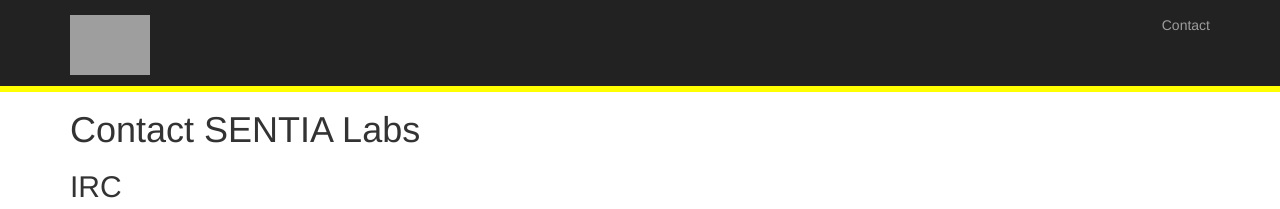
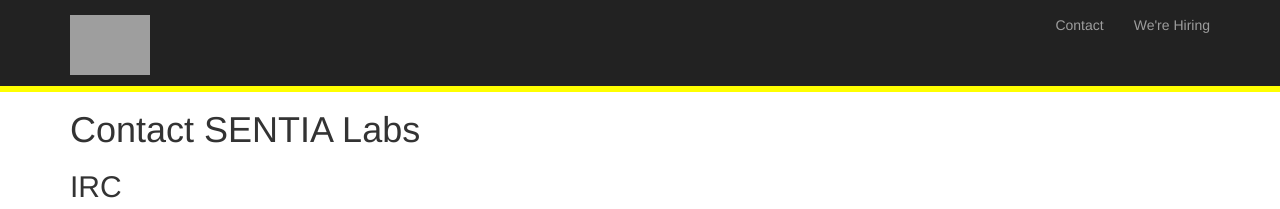
Before and after one commit to sentiampc/sentialabs.github.io, a Jekyll site: the page built from contact.md, in a window 1280 px wide. Shown: the top 209 px of the page. Built offline with Jekyll 4.4.1, drawn with Linux system fonts in a browser that asks for light colours; nearby versions of some CDN libraries; grey boxes are pictures that could not be loaded.

Commit message:
We're Hiring

```diff
--- a/_includes/navigation.html
+++ b/_includes/navigation.html
@@ -3,4 +3,5 @@
 
 <ul class="nav navbar-nav navbar-right">
   <li><a href="contact.html">Contact</a></li>
+  <li><a href="https://www.sentia.nl/about-sentia/career/">We're Hiring</a></li>
 </ul>
```
